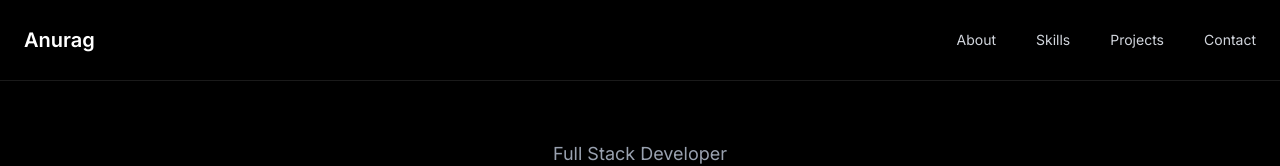
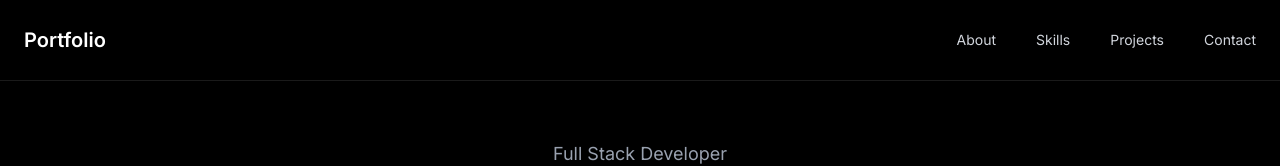
Before and after one commit to anurag2417/anurag-portfolio, a Next.js app: page / in a window 1280 px wide. Shown: the top 166 px of the page. Built offline with nearby package versions, Linux system fonts and the light colour scheme.

Commit message:
fix: Update Navbar title and adjust button styling for consistency

```diff
--- a/src/components/Navbar.tsx
+++ b/src/components/Navbar.tsx
@@ -9,7 +9,7 @@
     <nav className="fixed top-0 left-0 w-full z-50 bg-black/80 backdrop-blur-md border-b border-white/10">
       <div className="max-w-7xl mx-auto px-6 h-20 flex items-center justify-between">
         <h1 className="text-xl font-semibold">
-          Anurag
+          Portfolio
         </h1>
 
         <ul className="hidden md:flex items-center gap-10 text-sm text-gray-300">
@@ -42,9 +42,9 @@
           className="md:hidden flex flex-col gap-1"
           onClick={() => setIsOpen(!isOpen)}
         >
-          <span className="w-6 h-[2px] bg-white" />
-          <span className="w-6 h-[2px] bg-white" />
-          <span className="w-6 h-[2px] bg-white" />
+          <span className="w-6 h-0.5 bg-white" />
+          <span className="w-6 h-0.5 bg-white" />
+          <span className="w-6 h-0.5 bg-white" />
         </button>
       </div>
 
```
